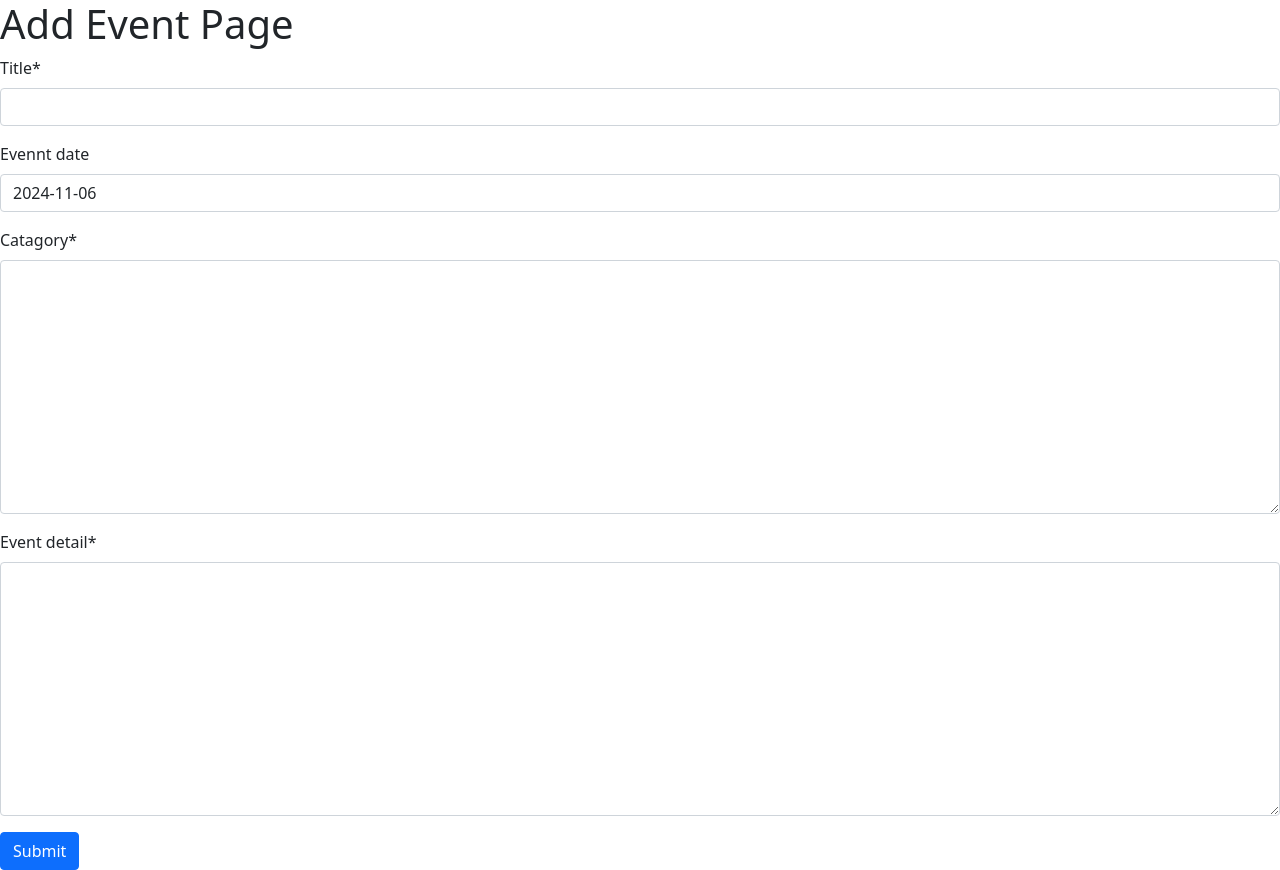
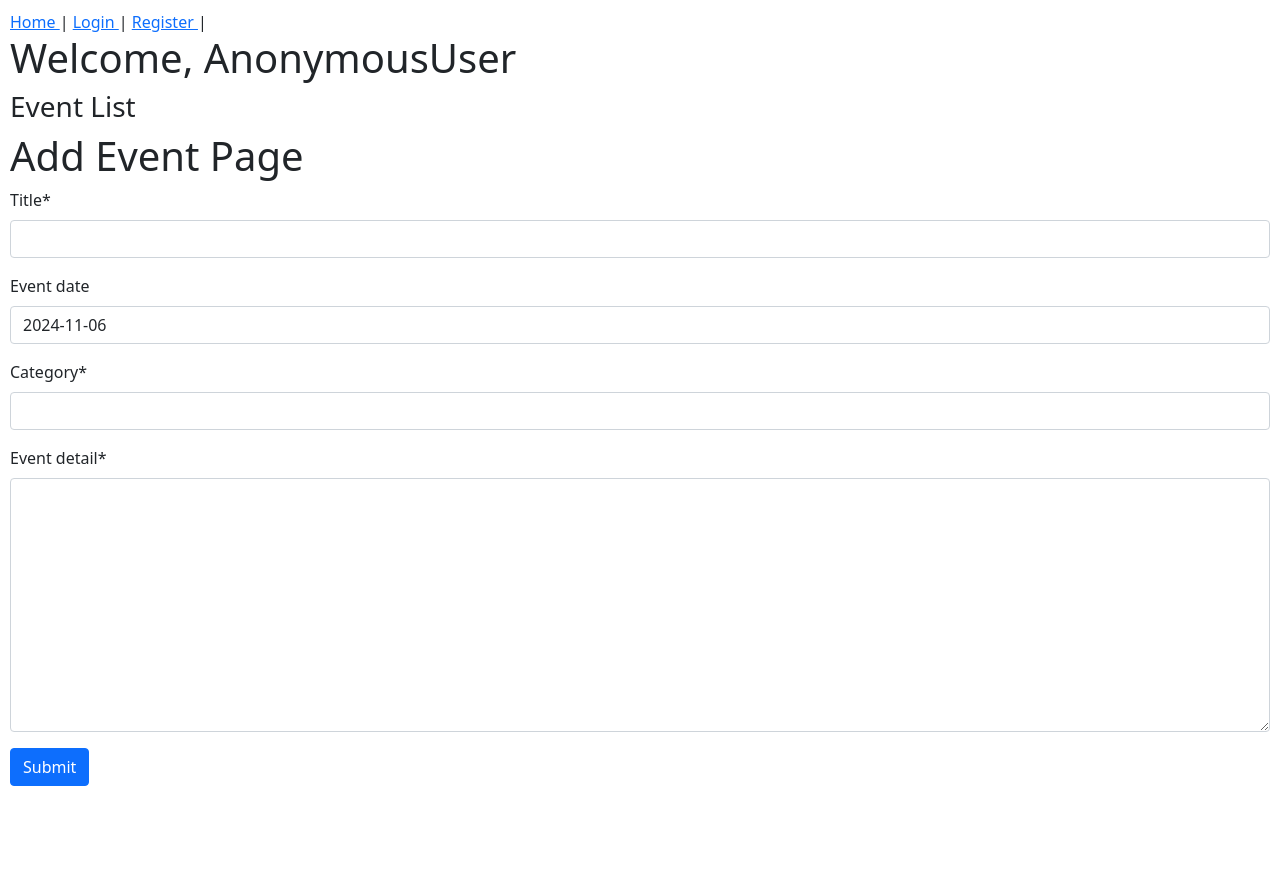
Before and after one commit to kazikamrulislam/Django-Event-Managment-App, a Django app: page /event/add_event/ in a window 1280 px wide. After the commit the page ends 786 px from the top, so only its background shows below. Run offline with Django 5.2, Linux system fonts and the light colour scheme; some libraries are stand-ins or nearby versions.

Commit message:
event added

```diff
--- a/event/models.py
+++ b/event/models.py
@@ -5,8 +5,8 @@ from datetime import datetime
 
 class Event(models.Model):
     title = models.CharField(max_length=50)
-    evennt_date = models.DateField(default=datetime.now, blank=True)
-    catagory = models.TextField(max_length=50)
+    event_date = models.DateField(default=datetime.now, blank=True)
+    category = models.CharField(max_length=50)
     event_detail = models.TextField(max_length=200)
 
     def __str__(self):
--- a/event/templates/add_event.html
+++ b/event/templates/add_event.html
@@ -1,4 +1,5 @@
 {% extends "base.html" %} {% load crispy_forms_tags%} {% block content %}
+<h3>Event List</h3>
 <form method="post">
   <h1>Add Event Page</h1>
   {% csrf_token %} {{form | crispy }}
--- a/event/urls.py
+++ b/event/urls.py
@@ -4,4 +4,6 @@ from .import views
 urlpatterns = [
     path('', views.home, name='homepage'),
     path('add_event/', views.add_event, name='add_event'),
+    # path('event/<int:pk>/edit/', views.event_update, name='event_update'),
+    # path('event/<int:pk>/delete/', views.event_delete, name='event_delete'),
 ]
--- a/event/views.py
+++ b/event/views.py
@@ -1,15 +1,17 @@
 from django.shortcuts import render, redirect
 from .import forms
-# from .import models
+from .import models
 from .models import Event
 
 
 def home(request):
+    """Function event home"""
     events = Event.objects.all()
     return render(request, 'home.html', {'events': events})
 
 
 def add_event(request):
+    """Function add event"""
     if request.method == 'POST':
         event_form = forms.EventForm(request.POST)
         if event_form.is_valid():
@@ -20,3 +22,18 @@ def add_event(request):
         event_form = forms.EventForm()
 
     return render(request, 'add_event.html',{'form': event_form})
+
+# def edit_event(request, id):
+#     """Function edit event"""
+#     event = models.Event.objects.get(pk=id)
+#     event_form = forms.EventForm(instance=event)
+#     if request.method == 'POST':
+#         event_form = forms.EventForm(request.POST)
+#         if event_form.is_valid():
+#             event_form.save()
+#             return redirect('add_event')
+
+#     else:
+#         event_form = forms.EventForm()
+
+#     return render(request, 'add_event.html',{'form': event_form})
--- a/templates/base.html
+++ b/templates/base.html
@@ -11,8 +11,16 @@
     />
     <title>Document</title>
 </head>
-<body>
+<body style="padding:10px;">
+  <a href="{% url 'homepage' %}"> Home </a> |
+  {% if user.is_authenticated %}
+      <a href="{% url 'logout' %}"> Logout </a> | <a href="{% url 'profile' %}">Profile</a> |
+  {% else %}
+      <a href="{% url 'login' %}"> Login </a> | <a href="{% url 'register' %}"> Register </a> |
+  {% endif %}
+  <h1>Welcome, {{ request.user }}</h1>
     {% block content %} {% endblock %}
+
 
     <script
       src="https://cdn.jsdelivr.net/npm/bootstrap@5.0.2/dist/js/bootstrap.bundle.min.js"
```
Also changed, not shown: templates/home.html (+15 -6 lines), user_accounts/templates/accounts/home.html (deleted, +0 -9 lines), event/migrations/0006_alter_event_catagory.py (added), event/migrations/0007_rename_catagory_event_category_and_more.py (added).
